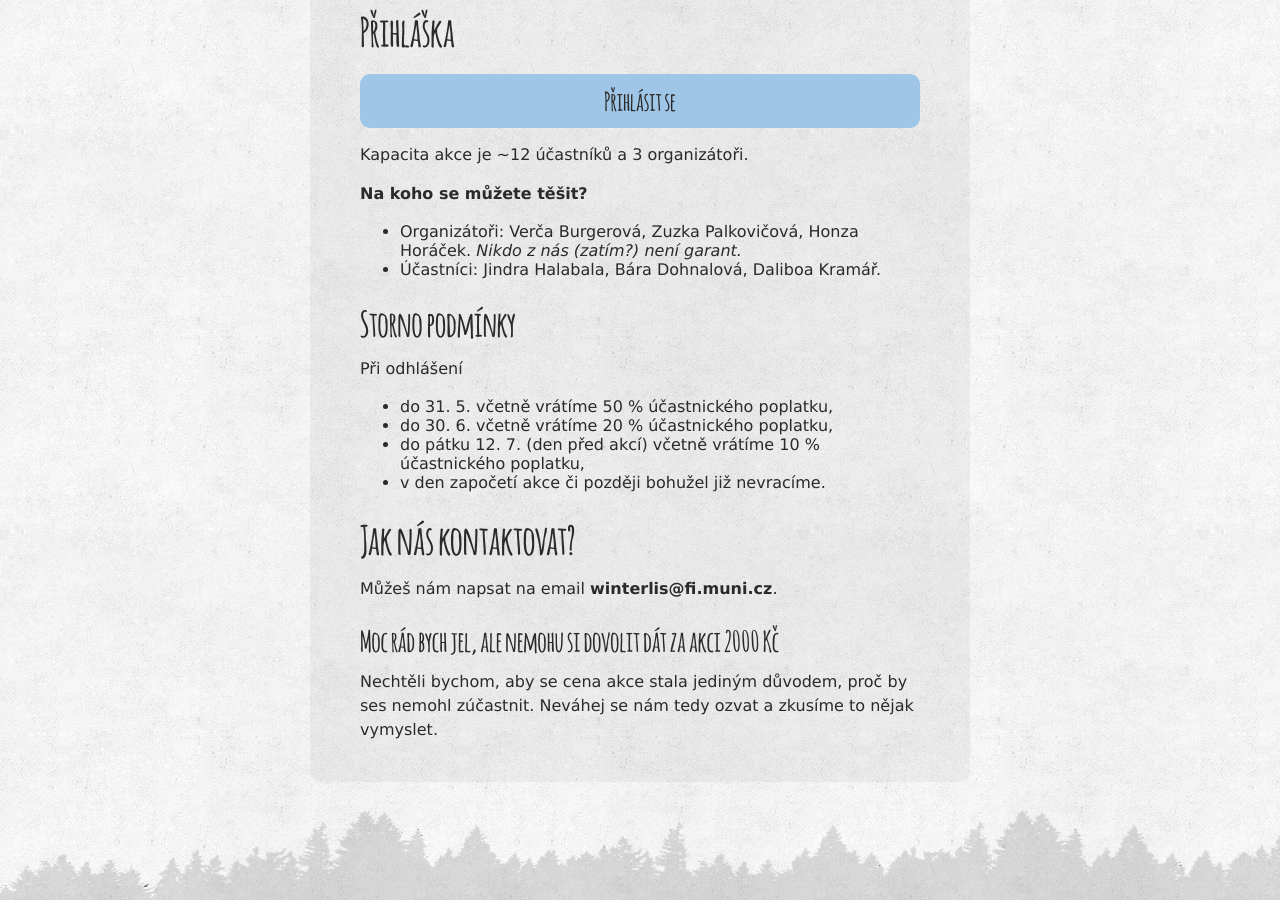
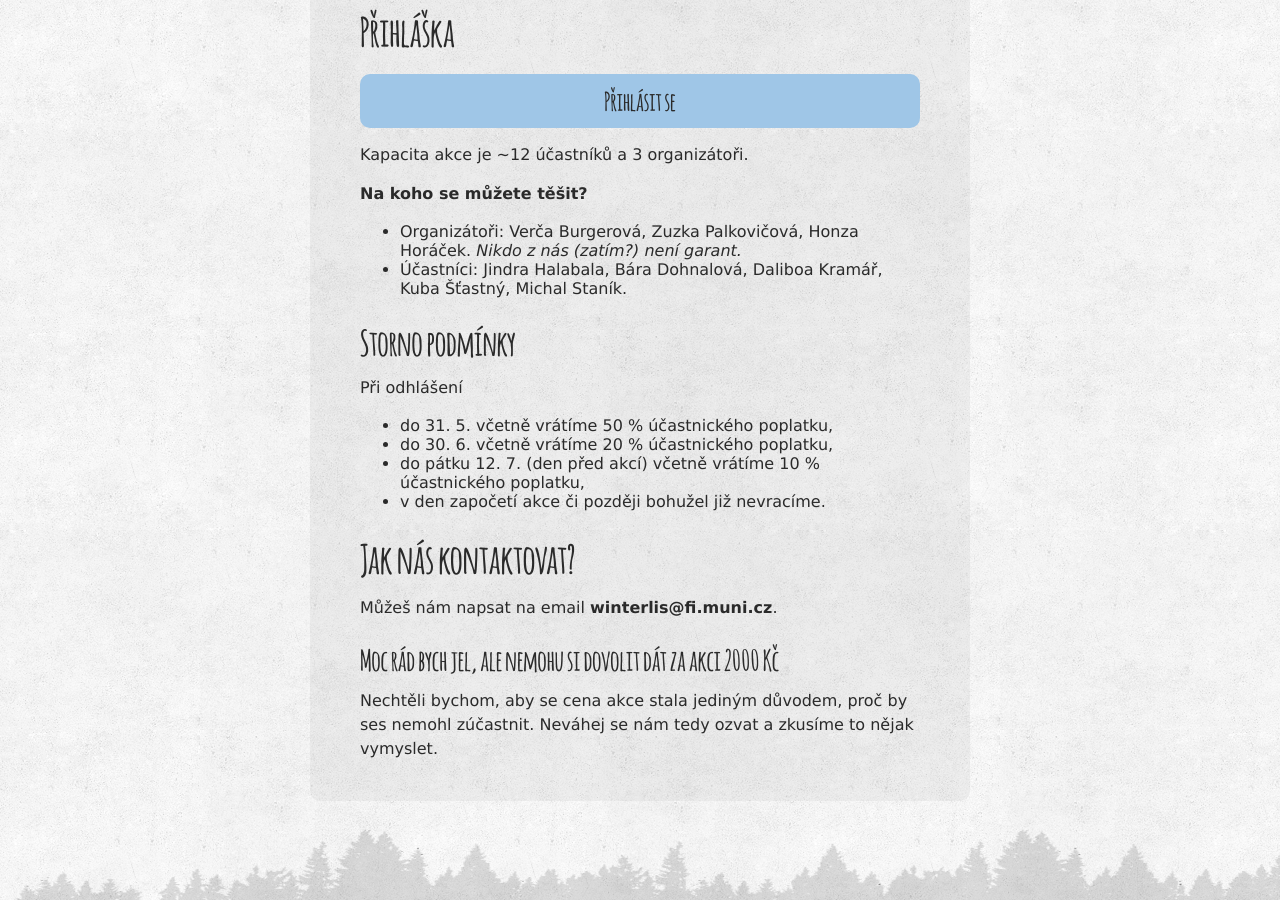
Before and after one commit to zverinec/zverinec-web, a Jekyll site: the page built from _pages/newinterlis24.md, in a window 1280 px wide and 900 px high, scrolled down 2070 px. Built offline with Jekyll 4.4.1, drawn with Linux system fonts in a browser that asks for light colours; comment, search, counter and statistics services are not loaded.

Commit message:
add participants

```diff
--- a/_pages/newinterlis24.md
+++ b/_pages/newinterlis24.md
@@ -67,7 +67,7 @@ Kapacita akce je ~12 účastníků a 3 organizátoři.
 
 - Organizátoři: Verča Burgerová, Zuzka Palkovičová, Honza Horáček. *Nikdo
   z nás (zatím?) není garant.*
-- Účastníci: Jindra Halabala, Bára Dohnalová, Daliboa Kramář.
+- Účastníci: Jindra Halabala, Bára Dohnalová, Daliboa Kramář, Kuba Šťastný, Michal Staník.
 
 ### Storno podmínky
 
```
